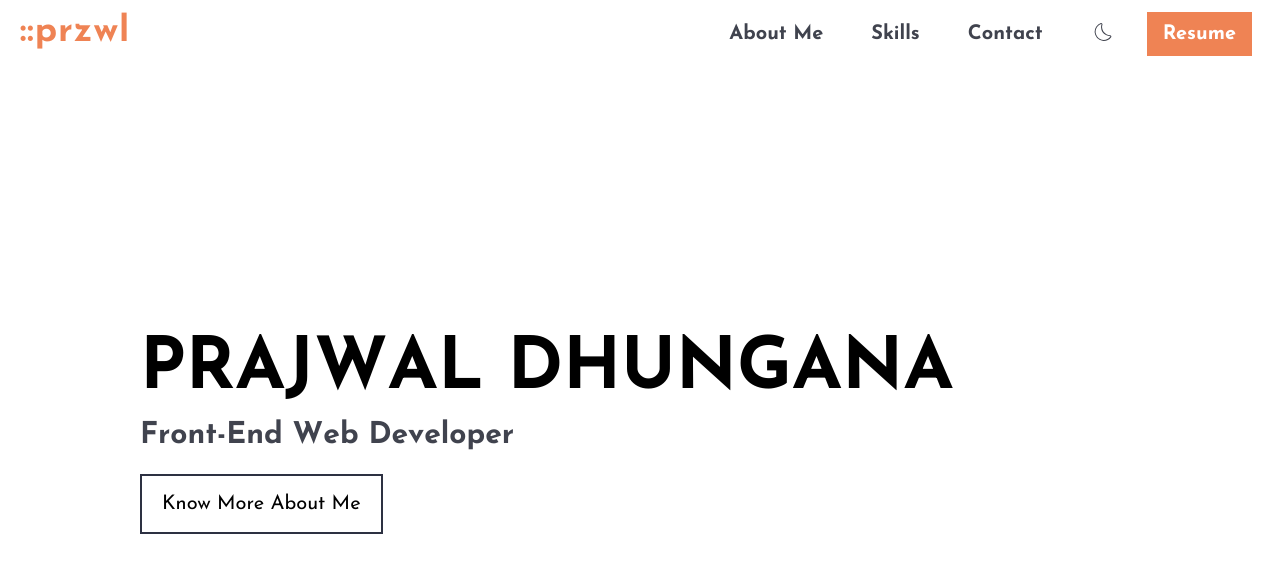
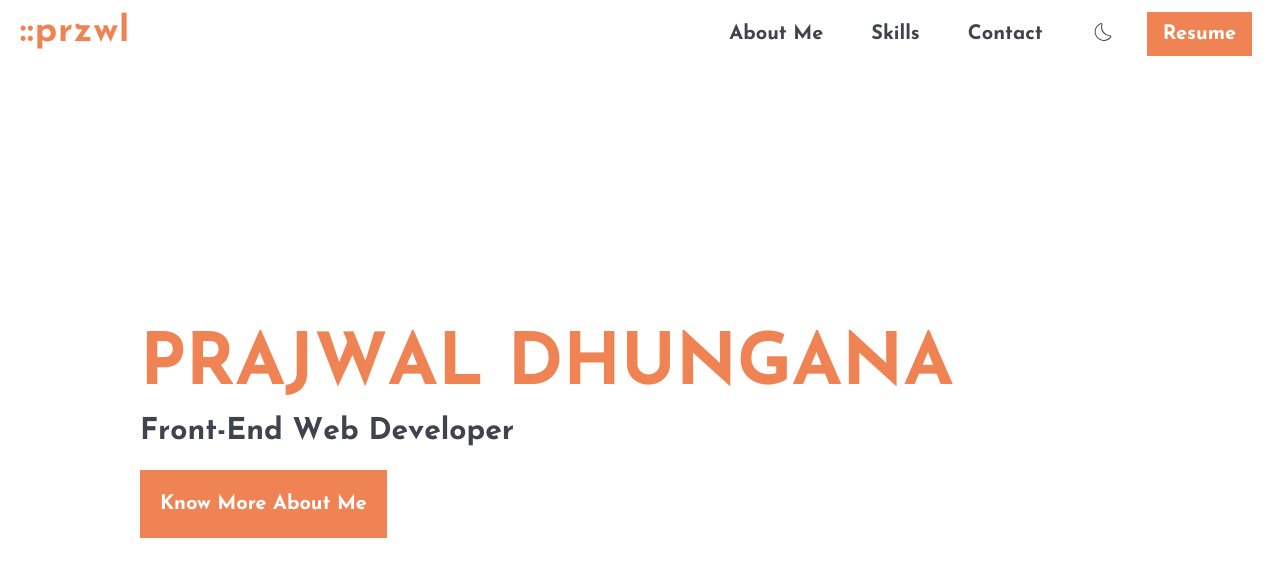
Before and after one commit to PrajwalDhungana/portfolio, a Next.js app: page / in a window 1280 px wide. Shown: the top 576 px of the page. Built offline with nearby package versions, Linux system fonts and the light colour scheme.

Commit message:
fix: Add link to about on Hero buton
style: Change button and headings color

```diff
--- a/components/Hero/Hero.tsx
+++ b/components/Hero/Hero.tsx
@@ -1,5 +1,6 @@
 import React from "react";
 import { motion } from "framer-motion";
+import Link from "next/link";
 
 type Props = {};
 
@@ -46,9 +47,11 @@ export default function Hero({}: Props) {
                 duration: 1,
               }}
             >
-              <button className="border-2 border-deep charcoal-500 py-7 px-5 h-10 items-center flex hover:bg-deep hover:text-white">
-                <span className="text-sm lg:text-xl">Know More About Me</span>
-              </button>
+              <Link href="/about">
+                <button className="bg-clay py-5 px-5 hover:bg-charcoal text-white">
+                  <span className="text-sm lg:text-xl font-bold">Know More About Me</span>
+                </button>
+              </Link>
             </motion.div>
           </div>
         </motion.div>
@@ -81,7 +84,7 @@ const AnimatedLetters = ({ title, transition }: any) => {
 
 const HeroTitle = ({ title }: any) => {
   return (
-    <div className="overflow-hidden text-3xl md:text-5xl lg:text-7xl font-heading mb-3 uppercase font-bold">
+    <div className="overflow-hidden text-3xl md:text-5xl lg:text-7xl font-heading mb-3 uppercase font-bold text-clay">
       <AnimatedLetters title={title} />
     </div>
   );
```
